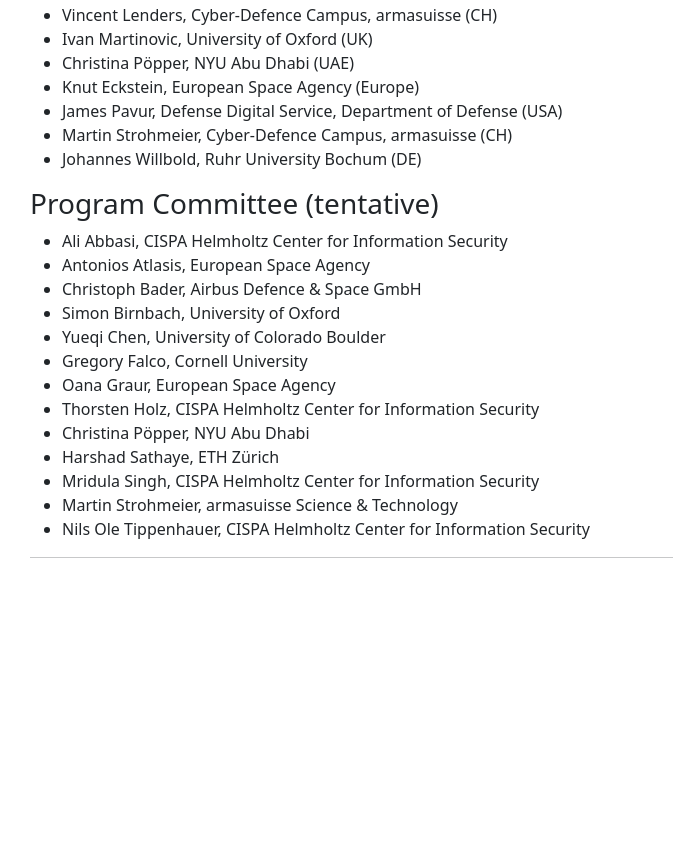
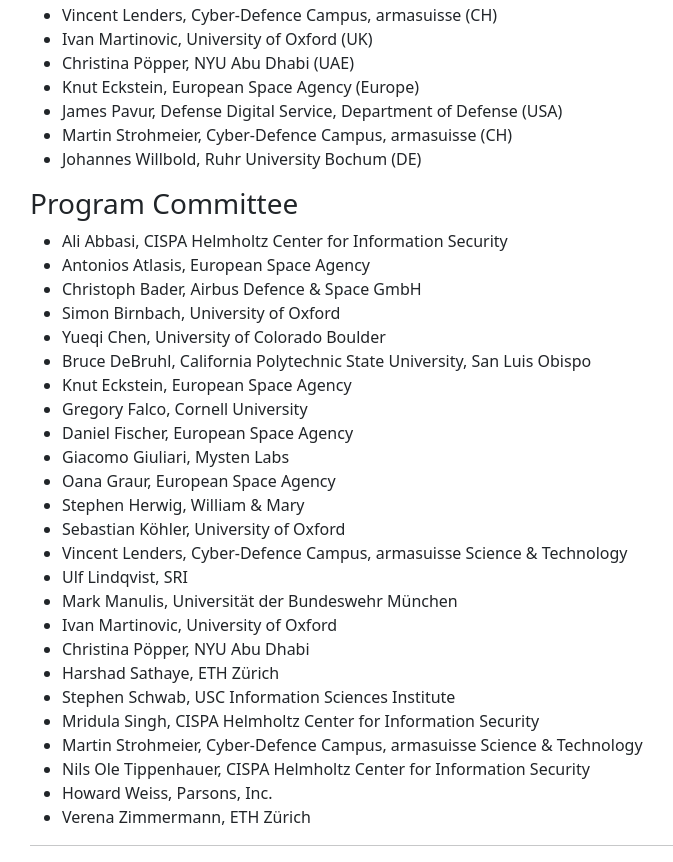
Before and after one commit to SpaceSec-Info/SpaceSec-Info.github.io, a plain HTML site: page index.html in a window 1280 px wide. Shown: the part 3286-4148 px from the top of the page, without its empty margins (52-725 px from the left). Before the commit the page ends 3908 px from the top, so only its background shows below. Drawn offline with nearby package versions, Linux system fonts and the light colour scheme.

Commit message:
Added final program committee

```diff
--- a/index.html
+++ b/index.html
@@ -214,22 +214,34 @@
                 <li>Johannes Willbold, Ruhr University Bochum (DE)</li>
             </ul>
 
-            <h3>Program Committee (tentative)</h3>
+            <h3>Program Committee</h3>
                     <ul>
                         <li>Ali Abbasi, CISPA Helmholtz Center for Information Security</li>
                         <li>Antonios Atlasis, European Space Agency</li>
                         <li>Christoph Bader, Airbus Defence & Space GmbH</li>
                         <li>Simon Birnbach, University of Oxford</li>
                         <li>Yueqi Chen, University of Colorado Boulder</li>
+                        <li>Bruce DeBruhl, California Polytechnic State University, San Luis Obispo</li>
+                        <li>Knut Eckstein, European Space Agency</li>
                         <li>Gregory Falco, Cornell University</li>
+                        <li>Daniel Fischer, European Space Agency</li>
+                        <li>Giacomo Giuliari, Mysten Labs</li>
                         <li>Oana Graur, European Space Agency</li>
-                        <li>Thorsten Holz, CISPA Helmholtz Center for Information Security</li>
-                        <!-- <li>Sebastian Köhler, University of Oxford</li> -->
+                        <li>Stephen Herwig, William & Mary</li>
+                        <!-- <li>Thorsten Holz, CISPA Helmholtz Center for Information Security</li> -->
+                        <li>Sebastian Köhler, University of Oxford</li>
+                        <li>Vincent Lenders, Cyber-Defence Campus, armasuisse Science & Technology</li>
+                        <li>Ulf Lindqvist, SRI</li>
+                        <li>Mark Manulis, Universität der Bundeswehr München</li>
+                        <li>Ivan Martinovic, University of Oxford</li>
                         <li>Christina Pöpper, NYU Abu Dhabi</li>
                         <li>Harshad Sathaye, ETH Zürich</li>
+                        <li>Stephen Schwab, USC Information Sciences Institute</li>
                         <li>Mridula Singh, CISPA Helmholtz Center for Information Security</li>
-                        <li>Martin Strohmeier, armasuisse Science & Technology</li>
+                        <li>Martin Strohmeier, Cyber-Defence Campus, armasuisse Science & Technology</li>
                         <li>Nils Ole Tippenhauer, CISPA Helmholtz Center for Information Security</li>
+                        <li>Howard Weiss, Parsons, Inc.</li>
+                        <li>Verena Zimmermann, ETH Zürich</li>
                     </ul>
 
         <hr>
```
